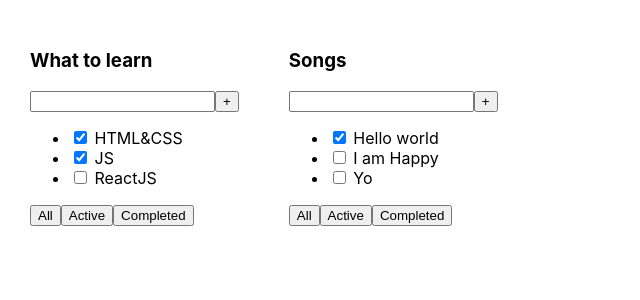
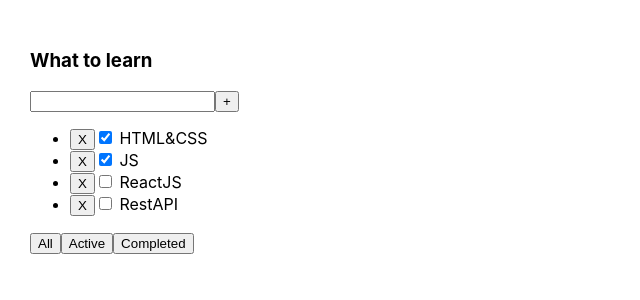
Before and after one commit to acronisv/Todolist, a React (Create React App) app: page / in a window 1280 px wide. Shown: the top 300 px of the page, without its empty margins (0-640 px from the left). Built offline with nearby package versions, Linux system fonts and the light colour scheme.

Commit message:
Add filter buttons

```diff
--- a/src/App.tsx
+++ b/src/App.tsx
@@ -1,24 +1,28 @@
-import React from 'react';
+import React, {useState} from 'react';
 import './App.css';
 import {Todolist} from "./Todolist";
 
+//type buttonNameType = "Active" | "Completed" | "All"
 function App() {
-    const task1 = [
+    let [tasks, setTasks] = useState([
         {id: 1, title: "HTML&CSS", isDone: true},
         {id: 2, title: "JS", isDone: true},
         {id: 3, title: "ReactJS", isDone: false},
-    ]
+        {id: 4, title: "RestAPI", isDone: false},
+    ])
 
-    const task2 = [
-        {id: 1, title: "Hello world", isDone: true},
-        {id: 2, title: "I am Happy", isDone: false},
-        {id: 3, title: "Yo", isDone: false},
-    ]
+    const removeTask = (taskId: number) => {
+        setTasks(tasks = tasks.filter((el, index) => el.id !== taskId))
+        console.log(tasks)
+    }
 
     return (
         <div className="App">
-            <Todolist title="What to learn" tasks={task1}/>
-            <Todolist title="Songs" tasks={task2}/>
+            <Todolist title="What to learn"
+                      tasks={tasks}
+                      removeTask={removeTask}
+                      // filterTasks={filterTasks}
+            />
         </div>
     );
 }
--- a/src/Todolist.tsx
+++ b/src/Todolist.tsx
@@ -1,8 +1,10 @@
-import React from "react";
+import React, {useState} from "react";
 
 type PropsType = {
     title: string
     tasks: Array<TaskType>
+    removeTask: (taskId:number)=>void
+    // filterTasks: (buttonName:string)=>void
 }
 
 type TaskType = {
@@ -12,6 +14,23 @@
 }
 
 export const Todolist = (props: PropsType) => {
+
+    const [filter, setFilter] = useState("All")
+
+    let colander = props.tasks
+
+    if (filter === "Active") {
+        colander = props.tasks.filter(el => !el.isDone)
+    }
+    if (filter === "Completed") {
+        colander = props.tasks.filter(el => el.isDone)
+    }
+
+    const filterTasks = (filteredValue: string) => {
+        setFilter(filteredValue)
+        console.log(filteredValue)
+    }
+
     return (
         <div>
             <h3>{props.title}</h3>
@@ -20,23 +39,21 @@
                 <button>+</button>
             </div>
             <ul>
-                {props.tasks.map((el,index) => {
+                {colander.map((el,index) => {
                         return (
-                            <li key={index}><input type="checkbox" checked={el.isDone}/> <span>{el.title}</span></li>
+                            <li key={index}>
+                                <button onClick={()=>props.removeTask(el.id)}>X</button>
+                                <input type="checkbox" checked={el.isDone}/> <span>{el.title}</span>
+                            </li>
                         )
                     }
                 )}
             </ul>
 
-            {/*<ul>*/}
-            {/*    <li><input type="checkbox" checked={props.tasks[0].isDone}/> <span>{props.tasks[0].title}</span></li>*/}
-            {/*    <li><input type="checkbox" checked={props.tasks[1].isDone}/> <span>{props.tasks[1].title}</span></li>*/}
-            {/*    <li><input type="checkbox" checked={props.tasks[2].isDone}/> <span>{props.tasks[2].title}</span></li>*/}
-            {/*</ul>*/}
             <div>
-                <button>All</button>
-                <button>Active</button>
-                <button>Completed</button>
+                <button onClick={()=>{filterTasks("All")}}>All</button>
+                <button onClick={()=>{filterTasks("Active")}}>Active</button>
+                <button onClick={()=>{filterTasks("Completed")}}>Completed</button>
             </div>
         </div>
     )
```
